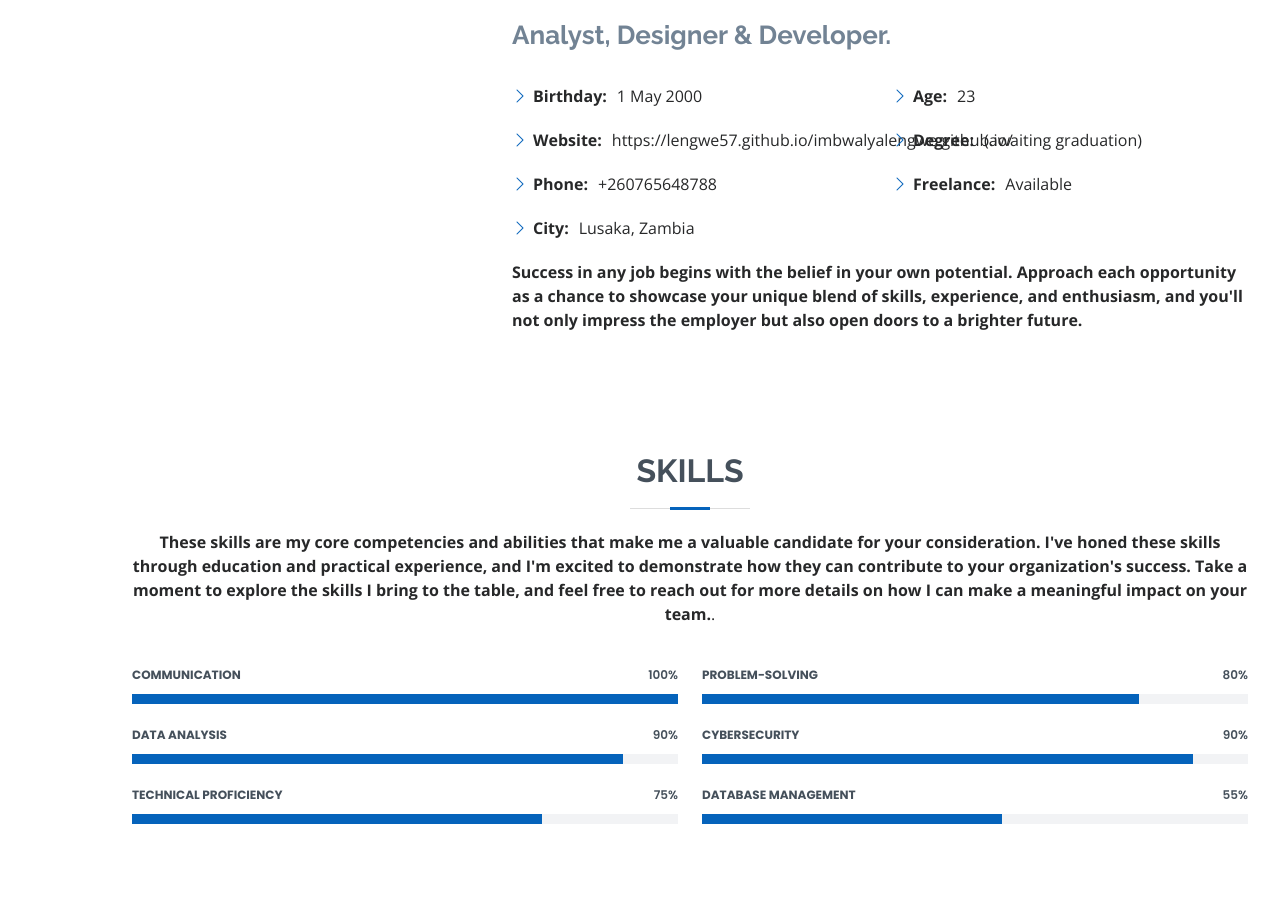
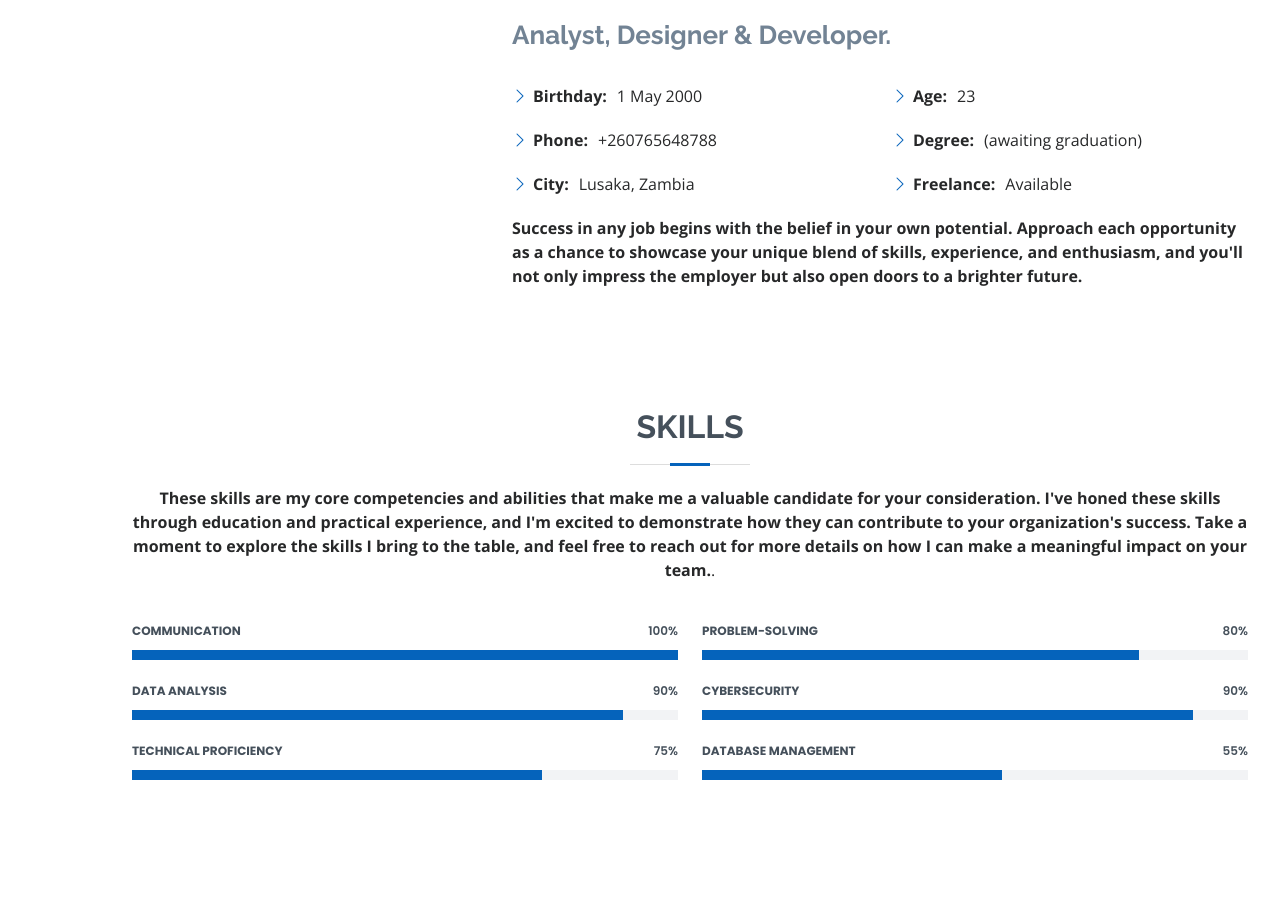
Before and after one commit to Lengwe57/imbwalyalengwe.github.io, a plain HTML site: page index.html in a window 1280 px wide. Shown: the part 1020-1929 px from the top of the page. Drawn offline with nearby package versions, Linux system fonts and the light colour scheme.

Commit message:
Update index.html

```diff
--- a/index.html
+++ b/index.html
@@ -76,7 +76,6 @@
               <div class="col-lg-6">
                 <ul>
                   <li><i class="bi bi-chevron-right"></i> <strong>Birthday:</strong> <span>1 May 2000</span></li>
-                  <li><i class="bi bi-chevron-right"></i> <strong>Website:</strong> <span>https://lengwe57.github.io/imbwalyalengwe.github.io/</span></li>
                   <li><i class="bi bi-chevron-right"></i> <strong>Phone:</strong> <span>+260765648788</span></li>
                   <li><i class="bi bi-chevron-right"></i> <strong>City:</strong> <span>Lusaka, Zambia</span></li>
                 </ul>
```
